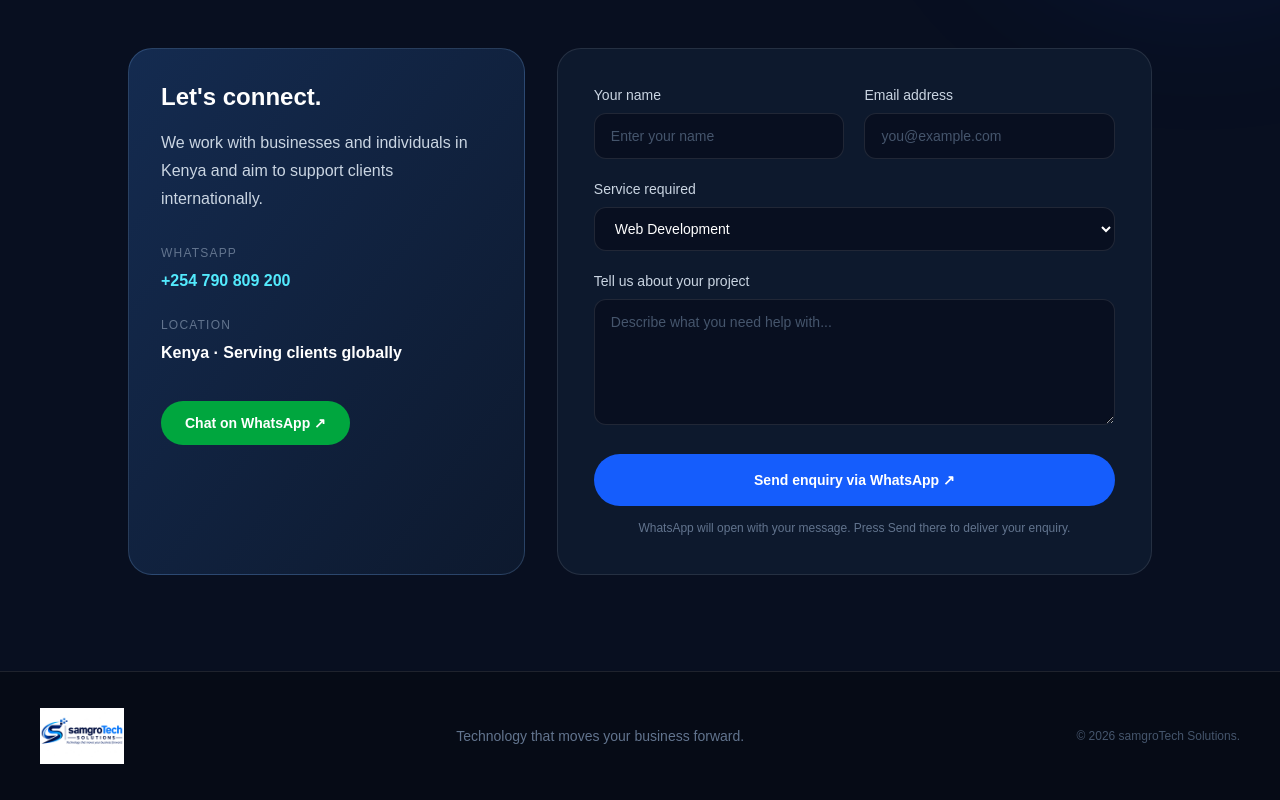
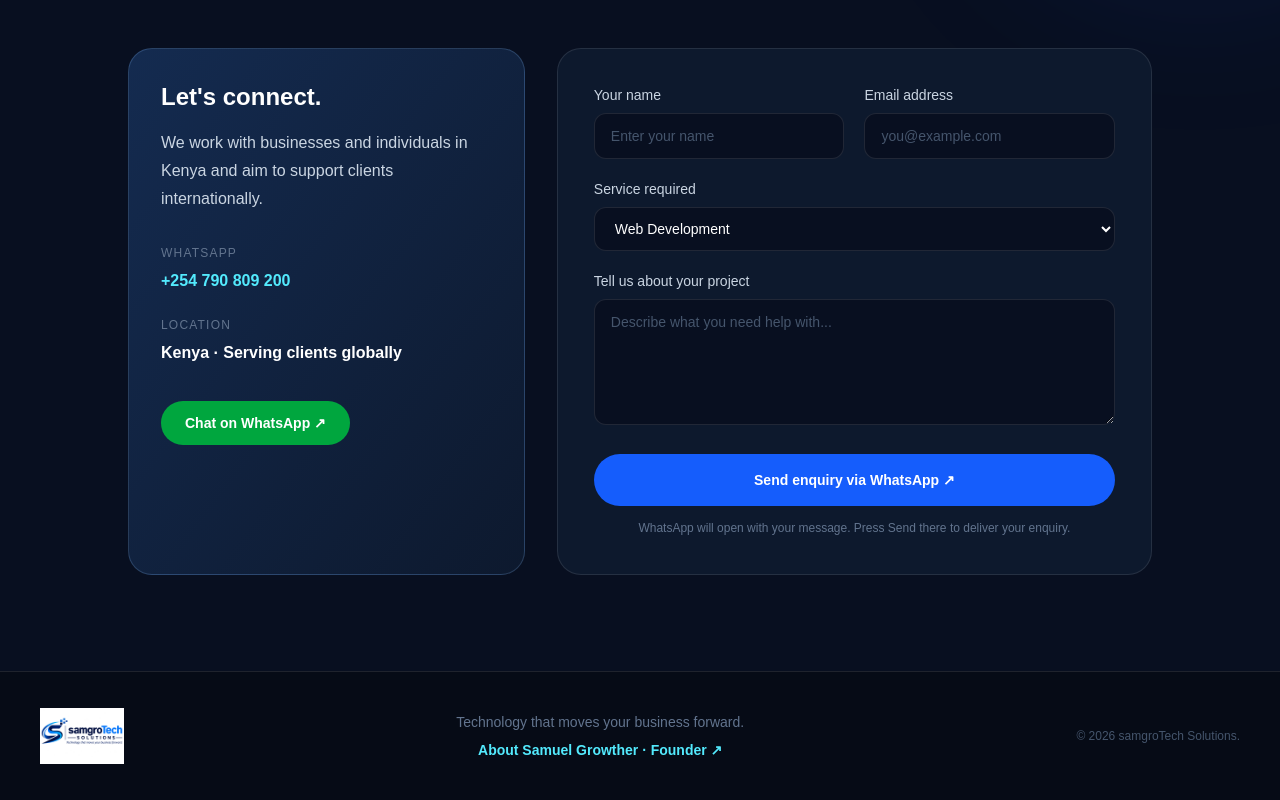
Before and after one commit to Coolrulersamgro/samgrotech-website, a Next.js app: page / in a window 1280 px wide. Shown: the part 5052-5852 px from the top of the page. Built offline with nearby package versions, Linux system fonts and the light colour scheme.

Commit message:
Add founder biography link to site footer

```diff
--- a/src/app/page.tsx
+++ b/src/app/page.tsx
@@ -730,9 +730,18 @@ export default function Home() {
             />
           </a>
 
-          <p className="text-sm text-slate-500">
-            Technology that moves your business forward.
-          </p>
+          <div className="flex flex-col gap-2 text-sm sm:items-center">
+            <p className="text-slate-500">
+              Technology that moves your business forward.
+            </p>
+            <a
+              href="/samuel-growther"
+              aria-label="Read the biography of Samuel Growther, founder of SamgroTech Solutions"
+              className="font-semibold text-cyan-300 transition hover:text-white"
+            >
+              About Samuel Growther · Founder ↗
+            </a>
+          </div>
 
           <p className="text-xs text-slate-600">
             © 2026 samgroTech Solutions.
```
